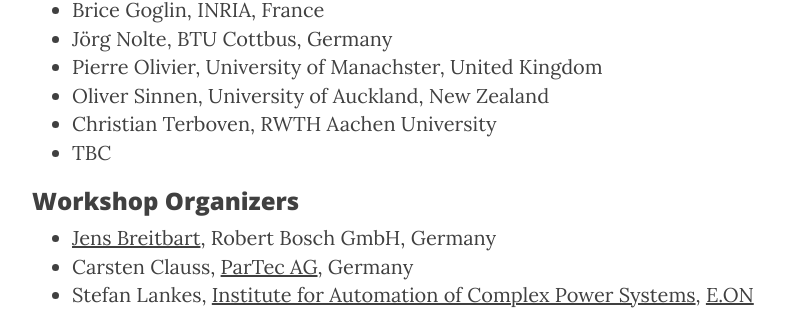
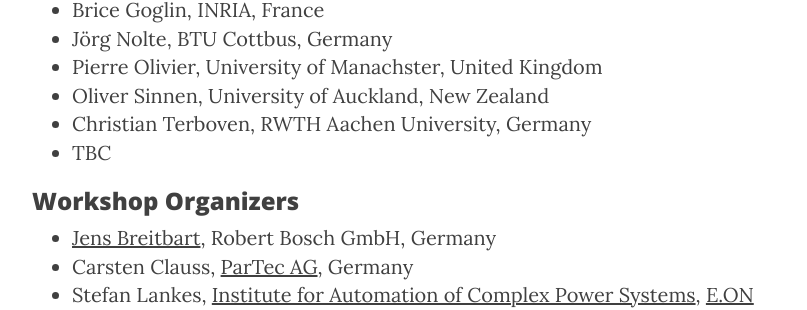
Before and after one commit to WROME/wrome.github.io, a Jekyll site: the page built from heilbronn2022.md, in a window 1280 px wide and 900 px high, scrolled down 2448 px. Shown: the part 298-608 px from the top of the window, without its empty margins (233-1040 px from the left). Built offline with Jekyll 4.4.1, drawn with Linux system fonts in a browser that asks for light colours; nearby versions of some CDN libraries.

Commit message:
add missing country

```diff
--- a/heilbronn2022.md
+++ b/heilbronn2022.md
@@ -50,7 +50,7 @@
 * Jörg Nolte, BTU Cottbus, Germany
 * Pierre Olivier, University of Manachster, United Kingdom
 * Oliver Sinnen, University of Auckland, New Zealand
-* Christian Terboven, RWTH Aachen University
+* Christian Terboven, RWTH Aachen University, Germany
 * TBC
 
 ### Workshop Organizers
```
